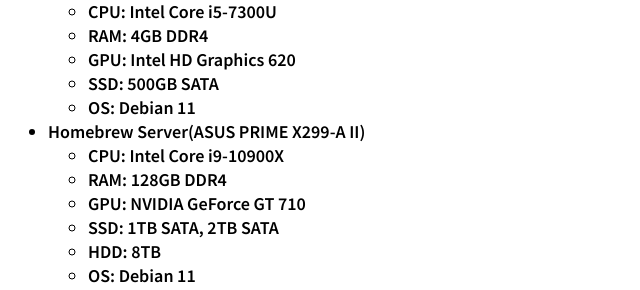
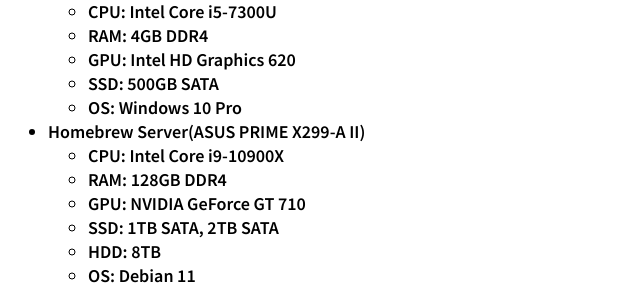
Before and after one commit to t-sasaki915/t-sasaki-net, a Jekyll site: the page built from docs/pcs/en/index.md, in a window 1280 px wide. Shown: the part 532-822 px from the top of the page, without its empty margins (0-640 px from the left). Built offline with Jekyll 4.4.1, drawn with Linux system fonts in a browser that asks for light colours; Markdown is read by kramdown in place of the engine named in the settings.

Commit message:
Update index.md

```diff
--- a/docs/pcs/en/index.md
+++ b/docs/pcs/en/index.md
@@ -30,7 +30,7 @@
   - RAM: 4GB DDR4
   - GPU: Intel HD Graphics 620
   - SSD: 500GB SATA
-  - OS: Debian 11
+  - OS: Windows 10 Pro
 - Homebrew Server(ASUS PRIME X299-A II)
   - CPU: Intel Core i9-10900X
   - RAM: 128GB DDR4
```
